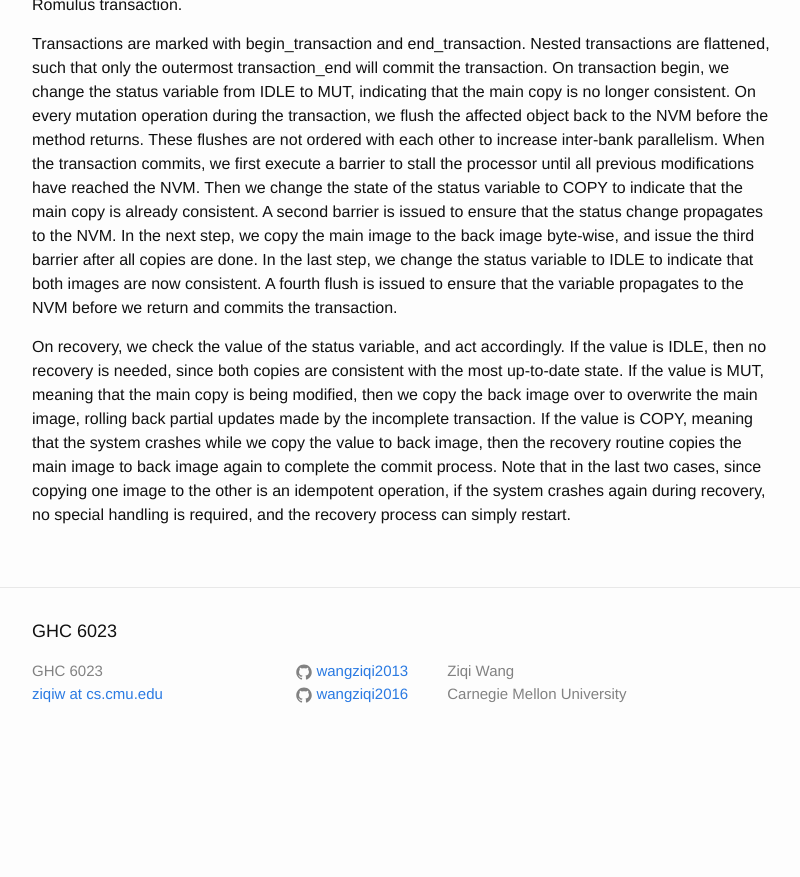
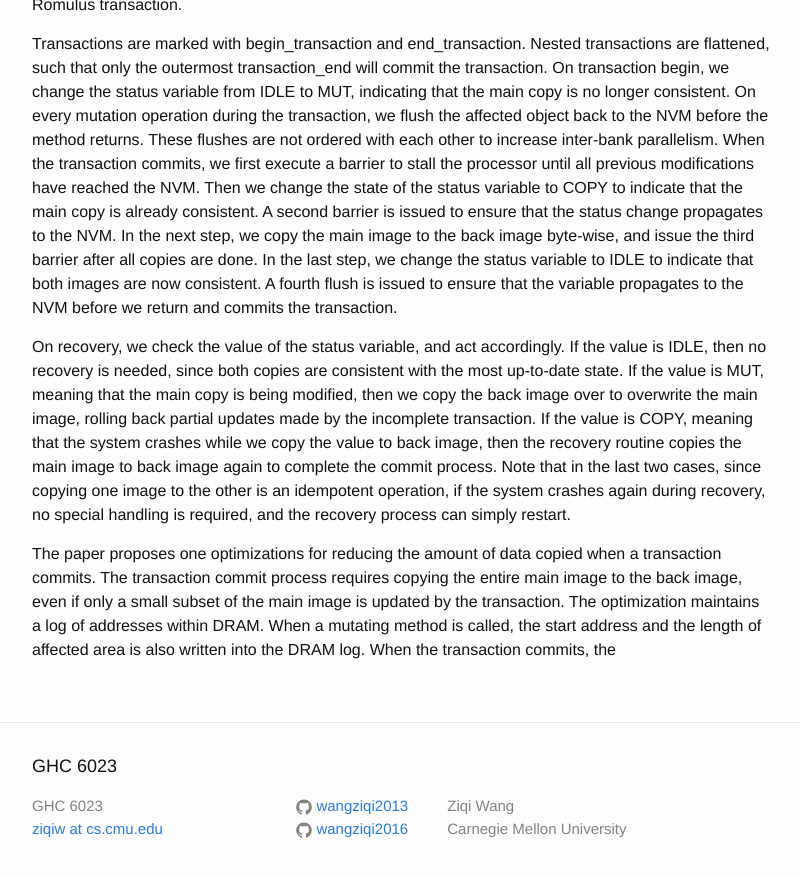
Before and after one commit to wangziqi2013/wangziqi2013.github.io, a Jekyll site: the page built from _posts/2020-01-19-romulus.markdown, in a window 1280 px wide and 900 px high, scrolled down 1480 px. Shown: the top 877 px of the window, without its empty margins (238-1038 px from the left). Built offline with Jekyll 4.4.1, drawn with Linux system fonts in a browser that asks for light colours; before the commit the page ends 2245 px from its top, so only the background shows below that.

Commit message:
Adding opt

```diff
--- a/_posts/2020-01-19-romulus.markdown
+++ b/_posts/2020-01-19-romulus.markdown
@@ -69,3 +69,9 @@ incomplete transaction. If the value is COPY, meaning that the system crashes wh
 then the recovery routine copies the main image to back image again to complete the commit process. Note that in the last
 two cases, since copying one image to the other is an idempotent operation, if the system crashes again during recovery,
 no special handling is required, and the recovery process can simply restart.
+
+The paper proposes one optimizations for reducing the amount of data copied when a transaction commits. The transaction
+commit process requires copying the entire main image to the back image, even if only a small subset of the main image
+is updated by the transaction. The optimization maintains a log of addresses within DRAM. When a mutating method
+is called, the start address and the length of affected area is also written into the DRAM log. When the transaction
+commits, the
```
